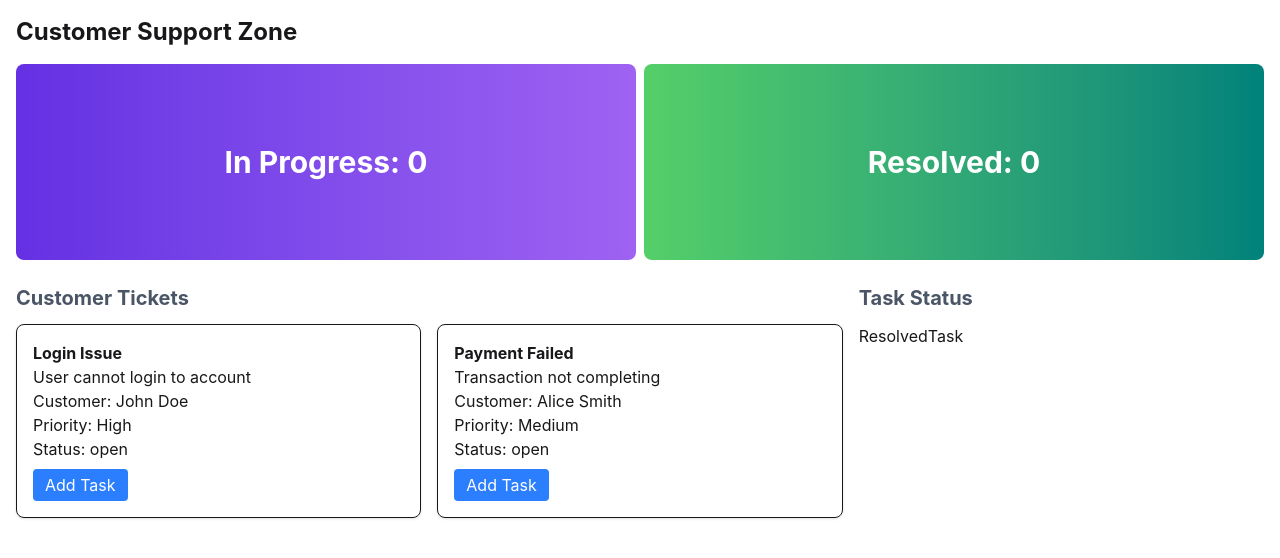
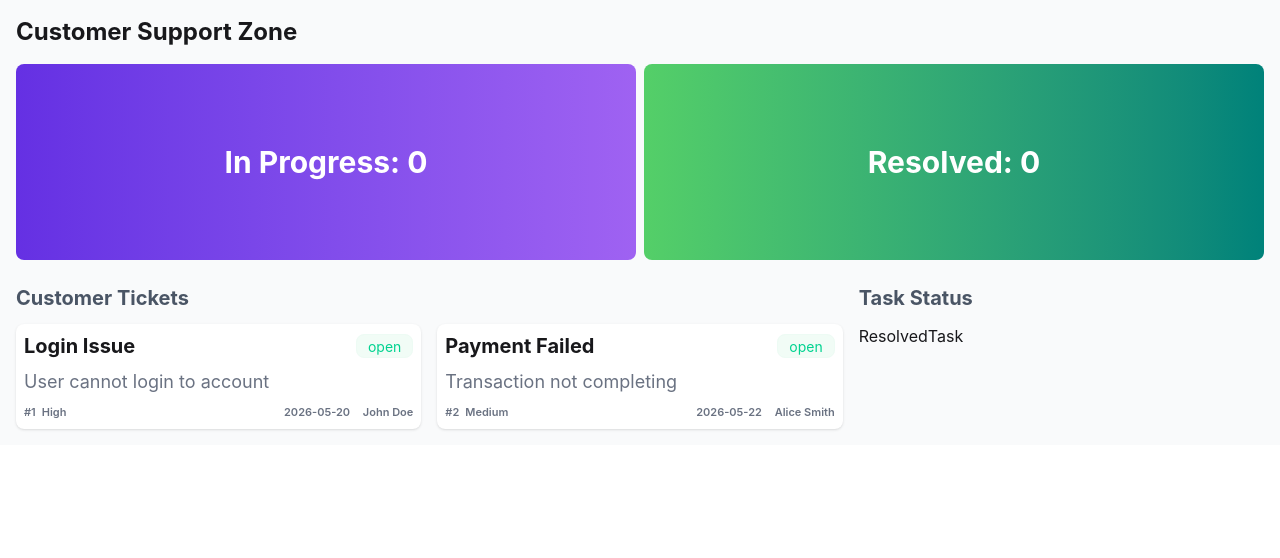
Before and after one commit to mrinmoy-765/TicketSystem, a React (Vite) app: page / in a window 1280 px wide. Shown: the top 558 px of the page. Built offline with nearby package versions, Linux system fonts and the light colour scheme.

Commit message:
customer ticket card css

```diff
--- a/src/App.jsx
+++ b/src/App.jsx
@@ -33,7 +33,7 @@ function App() {
   };
 
   return (
-    <div className="p-4">
+    <div className="p-4 bg-gray-50">
       <Banner
         inProgressCount={inProgress.length}
         resolvedCount={resolved.length}
--- a/src/components/TicketCard.jsx
+++ b/src/components/TicketCard.jsx
@@ -1,18 +1,29 @@
 const TicketCard = ({ ticket, onAdd }) => {
+  const style1 = "badge badge-soft badge-success";
+  const style2 = "badge badge-outline badge-warning";
+  const statusClass = ticket.status === "open" ? style1 : style2;
   return (
-    <div className="border p-4 rounded-lg shadow">
-      <h3 className="font-bold">{ticket.title}</h3>
-      <p>{ticket.description}</p>
-      <p>Customer: {ticket.customer}</p>
-      <p>Priority: {ticket.priority}</p>
-      <p>Status: {ticket.status}</p>
-
-      <button
-        onClick={() => onAdd(ticket)}
-        className="mt-2 bg-blue-500 text-white px-3 py-1 rounded"
-      >
-        Add Task
-      </button>
+    <div
+      className="card w-auto bg-base-100 card-xs shadow-sm cursor-pointer"
+      onClick={() => onAdd(ticket)}
+    >
+      <div className="card-body">
+        <div className="flex justify-between items-center">
+          <span className="text-xl font-bold">{ticket.title}</span>
+          <span className={statusClass}>{ticket.status}</span>
+        </div>
+        <div className="text-lg text-gray-500">{ticket.description}</div>
+        <div className="flex justify-between items-center text-gray-500 text-md font-semibold">
+          <div className="space-x-1.5">
+            <span>#{ticket.id}</span>
+            <span>{ticket.priority}</span>
+          </div>
+          <div className="space-x-2.5">
+            <span>{ticket.createdAt}</span>
+            <span> {ticket.customer}</span>
+          </div>
+        </div>
+      </div>
     </div>
   );
 };
```
